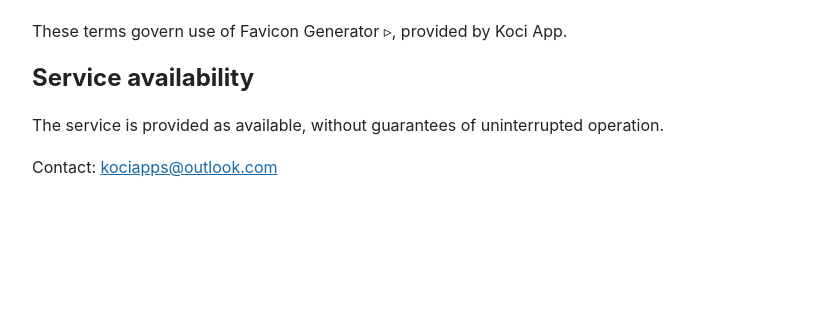
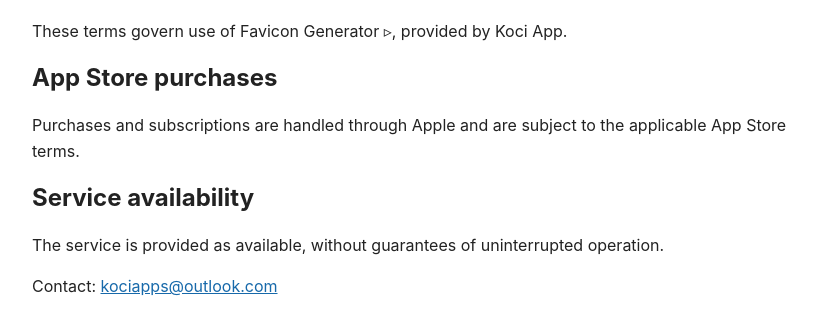
Before and after one commit to kociapp/favicon-generator, a plain HTML site: page term-of-use.html in a window 1280 px wide. Shown: the part 81-416 px from the top of the page, without its empty margins (208-1025 px from the left). Drawn offline with Linux system fonts and the light colour scheme.

Commit message:
Update approved legal artifact: term-of-use.html

```diff
--- a/term-of-use.html
+++ b/term-of-use.html
@@ -3,4 +3,4 @@
 <meta name="viewport" content="width=device-width,initial-scale=1">
 <meta name="robots" content="noindex"><title>Terms of Use - Favicon Generator ▹</title>
 <style>body{font-family:-apple-system,BlinkMacSystemFont,sans-serif;line-height:1.6;max-width:800px;margin:40px auto;padding:0 20px;color:#222}h1,h2{line-height:1.2}a{color:#1769aa}</style>
-</head><body><h1>Terms and Conditions</h1><p>These terms govern use of Favicon Generator ▹, provided by Koci App.</p><h2>Service availability</h2><p>The service is provided as available, without guarantees of uninterrupted operation.</p><p>Contact: <a href="mailto:kociapps@outlook.com">kociapps@outlook.com</a></p></body></html>
+</head><body><h1>Terms and Conditions</h1><p>These terms govern use of Favicon Generator ▹, provided by Koci App.</p><h2>App Store purchases</h2><p>Purchases and subscriptions are handled through Apple and are subject to the applicable App Store terms.</p><h2>Service availability</h2><p>The service is provided as available, without guarantees of uninterrupted operation.</p><p>Contact: <a href="mailto:kociapps@outlook.com">kociapps@outlook.com</a></p></body></html>
```
